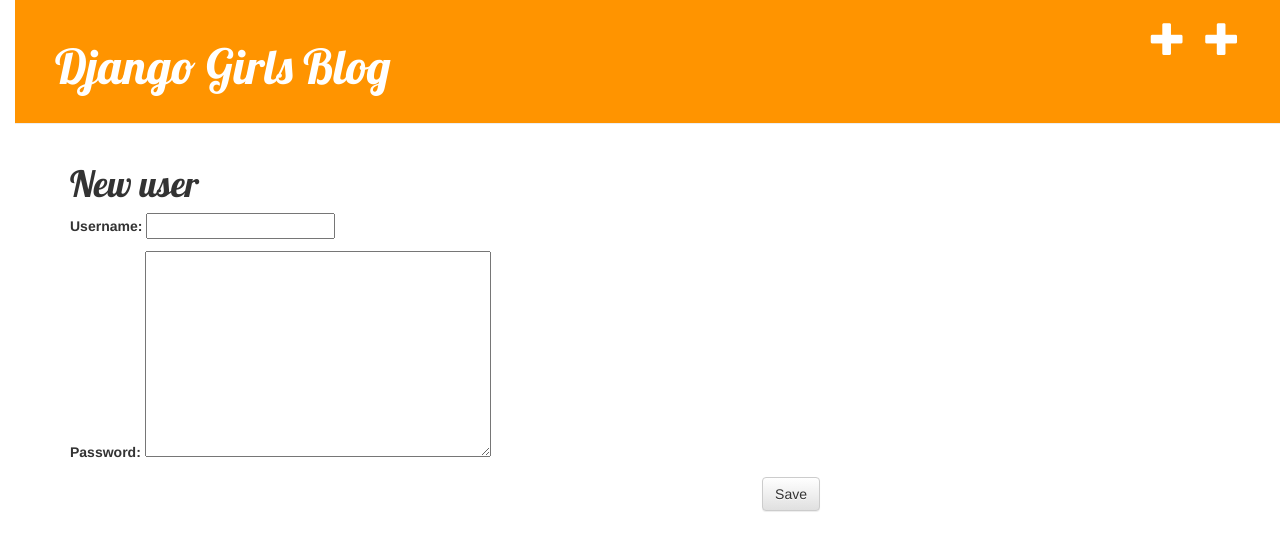
After one commit to Maximus2004/Cheerduck, a Django app: page /user/new/ in a window 1280 px wide. The commit adds this page. Shown: the top 551 px of the page. Run offline with Django 3.2, Linux system fonts and the light colour scheme; some libraries are stand-ins or nearby versions.

Commit message:
new user

```diff
--- a/blog/admin.py
+++ b/blog/admin.py
@@ -1,4 +1,6 @@
 from django.contrib import admin
 from .models import Post
+from .models import User
 
 admin.site.register(Post)
+admin.site.register(User)
--- a/blog/forms.py
+++ b/blog/forms.py
@@ -1,9 +1,17 @@
 from django import forms
 
 from .models import Post
+from .models import User
+
 
 class PostForm(forms.ModelForm):
 
     class Meta:
         model = Post
         fields = ('title', 'text',)
+
+class UserForm(forms.ModelForm):
+
+    class Meta:
+        model = User
+        fields = ('username', 'password',)
--- a/blog/models.py
+++ b/blog/models.py
@@ -17,3 +17,10 @@
 
     def __str__(self):
         return self.title
+
+class User(models.Model):
+    username = models.CharField(max_length=100) # ограниченый размер переменной, потому что user не должен быть большим
+    password = models.TextField() # пароль может быть любой длины
+
+    def __str__(self):
+        return self.username
--- a/blog/templates/blog/base.html
+++ b/blog/templates/blog/base.html
@@ -68,6 +68,7 @@
     <body>
         <div class="page-header">
                 <a href="{% url 'post_new' %}" class="top-menu"><span class="glyphicon glyphicon-plus"></span></a>
+                <a href="{% url 'user_new' %}" class="top-menu"><span class="glyphicon glyphicon-plus"></span></a>
                 <h1><a href="/">Django Girls Blog</a></h1>
         </div>
         <div class="content container">
--- /dev/null
+++ b/blog/templates/blog/new_user.html
@@ -0,0 +1,9 @@
+{% extends 'blog/base.html' %}
+
+{% block content %}
+    <h1>New user</h1>
+    <form method="POST" class="user-form">{% csrf_token %}
+        {{ user_form.as_p }}
+        <button type="submit" class="save btn btn-default">Save</button>
+    </form>
+{% endblock %}
--- a/blog/templates/blog/post_list.html
+++ b/blog/templates/blog/post_list.html
@@ -14,7 +14,7 @@
         </div>
     {% endfor %}
 
-    <style>
+    <!--<style>
         #calendar {
           width: 100%;
           font: monospace;
@@ -98,5 +98,5 @@
         document.querySelector('#calendar thead tr:nth-child(1) td:nth-child(3)').onclick = function() {
           calendar("calendar", document.querySelector('#calendar thead td:nth-child(2)').dataset.year, parseFloat(document.querySelector('#calendar thead td:nth-child(2)').dataset.month)+1);
         }
-    </script>
+    </script>-->
 {% endblock %}
--- a/blog/urls.py
+++ b/blog/urls.py
@@ -6,4 +6,5 @@
     path('post/<int:pk>/', views.post_detail, name='post_detail'),
     path('post/new/', views.post_new, name='post_new'),
     path('post/<int:pk>/edit/', views.post_edit, name='post_edit'),
+    path('user/new/', views.user_new, name='user_new'),
 ]
--- a/blog/views.py
+++ b/blog/views.py
@@ -3,6 +3,7 @@
 from .models import Post
 from django.shortcuts import render, get_object_or_404
 from .forms import PostForm
+from .forms import UserForm
 from django.shortcuts import redirect
 
 def post_list(request):
@@ -39,3 +40,14 @@
     else:
         form = PostForm(instance=post)
     return render(request, 'blog/post_edit.html', {'form': form})
+
+def user_new(request):
+    if request.method == "POST":
+        user_form = UserForm(request.POST)
+        if user_form.is_valid():
+            user = user_form.save(commit=True)
+            user.save()
+            return redirect('post_list')
+    else:
+        user_form = UserForm()
+    return render(request, 'blog/new_user.html', {'user_form': user_form})
```
Also changed, not shown: blog/migrations/0003_user.py (added).
